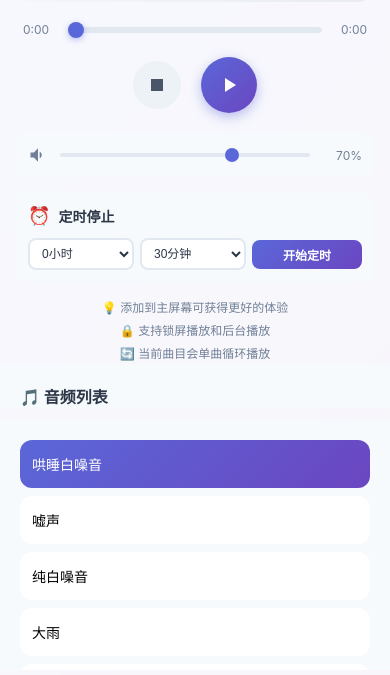
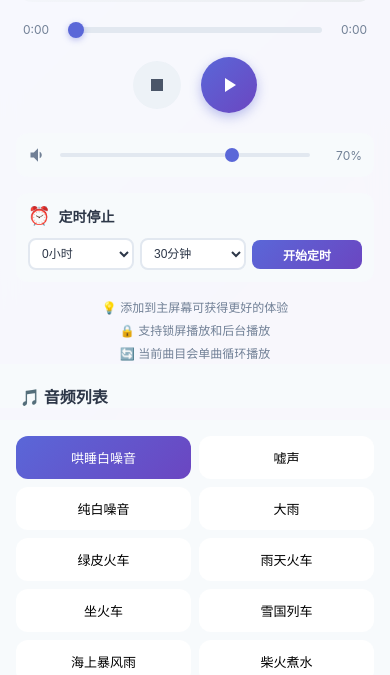
Before and after one commit to whmmy/baby-sleep-player, a plain HTML site: page index.html in a window 390 px wide. Shown: the part 193-868 px from the top of the page. Drawn offline with nearby package versions, Linux system fonts and the light colour scheme.

Commit message:
修改音频列表，不再使用滚动条实现

```diff
--- a/src/main.js
+++ b/src/main.js
@@ -674,9 +674,11 @@ createApp({
                 >
                     <div class="track-info">
                         <span class="track-name">{{ track.name }}</span>
+                        <!--
                         <span v-if="currentTrack && currentTrack.id === track.id && isPlaying" class="playing-indicator">
                             播放中
                         </span>
+                         -->
                     </div>
                 </div>
             </div>
--- a/src/style.css
+++ b/src/style.css
@@ -397,14 +397,9 @@ body {
 .playlist {
     background: #f7fafc;
     padding: 20px;
-    max-height: 300px;
-    overflow-y: auto;
-    display: flex;
-    flex-direction: column;
-    /* 移动端滚动优化 */
-    -webkit-overflow-scrolling: touch;
-    touch-action: pan-y;
-    overscroll-behavior: contain;
+    display: grid;
+    grid-template-columns: repeat(2, 1fr);
+    gap: 10px;
 }
 
 .playlistTitle {
@@ -423,12 +418,13 @@ body {
 .track-item {
     display: flex;
     align-items: center;
-    padding: 12px 16px;
+    justify-content: center;
+    padding: 12px 8px;
     background: white;
     border-radius: 12px;
-    margin-bottom: 8px;
     cursor: pointer;
     transition: all 0.2s;
+    text-align: center;
 }
 
 .track-item:hover {
@@ -443,8 +439,9 @@ body {
 
 .track-item .track-info {
     display: flex;
+    flex-direction: column;
     align-items: center;
-    gap: 12px;
+    gap: 6px;
     flex: 1;
 }
 
@@ -462,40 +459,6 @@ body {
 
 .track-item.active .playing-indicator {
     background: rgba(255, 255, 255, 0.3);
-}
-
-/* 美化滚动条 */
-.playlist::-webkit-scrollbar {
-    width: 6px;
-}
-
-.playlist::-webkit-scrollbar-track {
-    background: transparent;
-    border-radius: 3px;
-}
-
-.playlist::-webkit-scrollbar-thumb {
-    background: linear-gradient(135deg, #5a67d8 0%, #6b46c1 100%);
-    border-radius: 3px;
-    transition: all 0.3s ease;
-    border: 2px solid transparent;
-    background-clip: padding-box;
-}
-
-.playlist::-webkit-scrollbar-thumb:hover {
-    background: linear-gradient(135deg, #4c51bf 0%, #5a3d7a 100%);
-    border: 2px solid transparent;
-    background-clip: padding-box;
-}
-
-.playlist::-webkit-scrollbar-thumb:active {
-    background: linear-gradient(135deg, #434190 0%, #553c7a 100%);
-}
-
-/* Firefox 滚动条样式 */
-.playlist {
-    scrollbar-width: thin;
-    scrollbar-color: #5a67d8 transparent;
 }
 
 /* 暗黑模式样式 */
@@ -607,10 +570,6 @@ body.dark-mode .star-tip {
 
 body.dark-mode .playlist {
     background: #1a202c;
-    /* 移动端滚动优化 */
-    -webkit-overflow-scrolling: touch;
-    touch-action: pan-y;
-    overscroll-behavior: contain;
 }
 
 body.dark-mode .playlist h3 {
@@ -631,30 +590,6 @@ body.dark-mode .track-item:hover {
 
 body.dark-mode .track-item.active {
     background: linear-gradient(135deg, #4a5568 0%, #2d3748 100%);
-}
-
-body.dark-mode .playlist::-webkit-scrollbar-track {
-    background: transparent;
-}
-
-body.dark-mode .playlist::-webkit-scrollbar-thumb {
-    background: linear-gradient(135deg, #6b46c1 0%, #805ad5 100%);
-    border: 2px solid transparent;
-    background-clip: padding-box;
-}
-
-body.dark-mode .playlist::-webkit-scrollbar-thumb:hover {
-    background: linear-gradient(135deg, #805ad5 0%, #9f7aea 100%);
-    border: 2px solid transparent;
-    background-clip: padding-box;
-}
-
-body.dark-mode .playlist::-webkit-scrollbar-thumb:active {
-    background: linear-gradient(135deg, #553c9a 0%, #6b46c1 100%);
-}
-
-body.dark-mode .playlist {
-    scrollbar-color: #805ad5 transparent;
 }
 
 body.dark-mode .playlistTitle {
@@ -932,16 +867,17 @@ body.dark-mode .fadeout-modal-detail {
 
     /* 音频列表在移动端的优化 */
     .playlist {
-        max-height: 250px;
-        /* 增强移动端滚动体验 */
-        -webkit-overflow-scrolling: touch;
-        touch-action: pan-y;
-        overscroll-behavior: contain;
+        grid-template-columns: repeat(2, 1fr);
+        gap: 8px;
+        padding: 16px;
     }
 
     .track-item {
-        padding: 14px 12px;
-        /* 增加触摸区域 */
-        min-height: 48px;
+        padding: 12px 8px;
+        font-size: 13px;
+    }
+
+    .track-name {
+        font-size: 13px;
     }
 }
```
